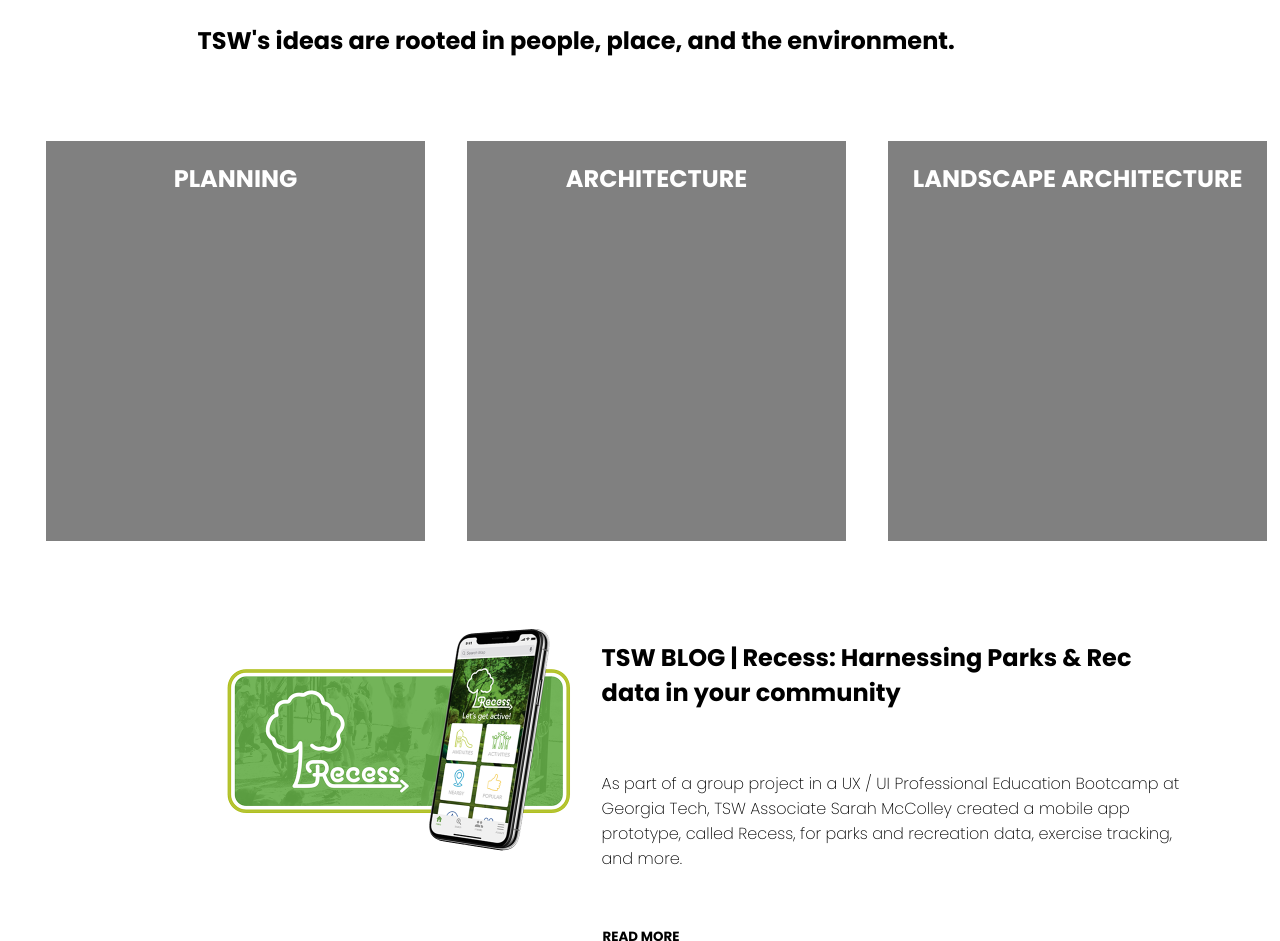
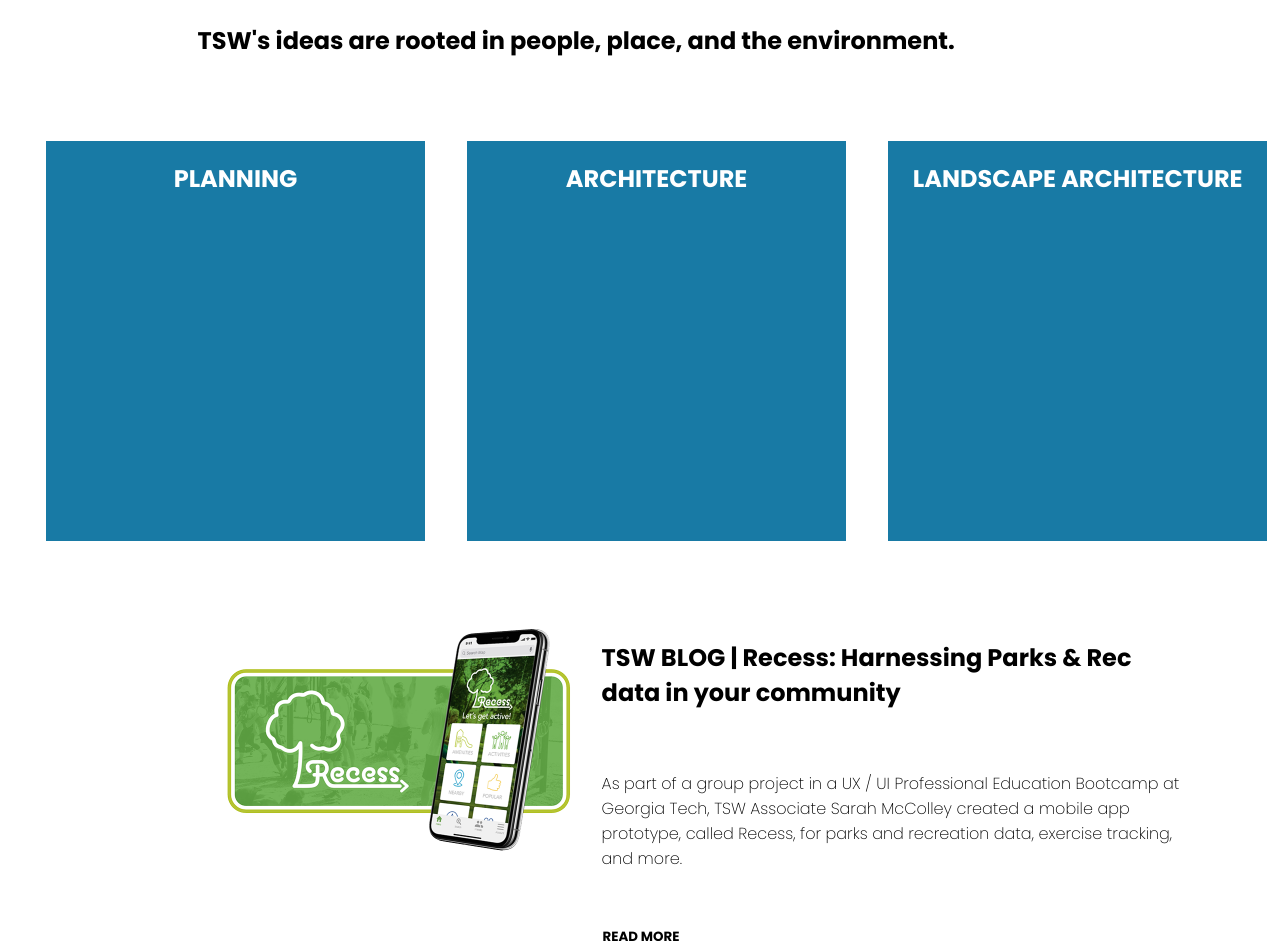
Before and after one commit to smmccolley/TSW_Homepage_V3, a plain HTML site: page index.html in a window 1280 px wide. Shown: the part 868-1809 px from the top of the page. Drawn offline with Linux system fonts and the light colour scheme.

Commit message:
TSW_Homepage_V13
Changed box color

```diff
--- a/css-folder/style.css
+++ b/css-folder/style.css
@@ -53,7 +53,7 @@
             }
             .PLG {
                 display: inline-block;
-                background-color: gray;
+                background-color: #187AA5;
                 color: white;
                 font-size: 45;
                 font-weight: 500;
@@ -65,7 +65,7 @@
             }
             .ARCH {
                 display: inline-block;
-                background-color: gray;
+                background-color: #187AA5;
                 color: white;
                 font-size: 45;
                 font-weight: 500;
@@ -76,7 +76,7 @@
             }
             .LA {
                 display: inline-block;
-                background-color: gray;
+                background-color: #187AA5;
                 color: white;
                 font-size: 45;
                 font-weight: 500;
```
Lines whose indentation alone changed are shown as unchanged.
